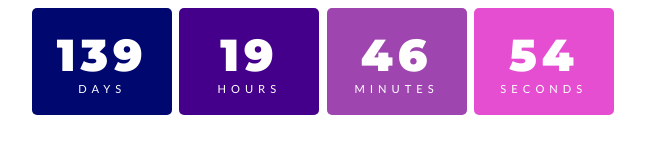
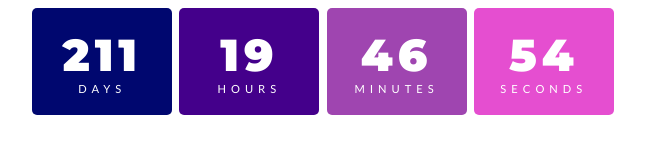
Before and after one commit to boredinpurple/count, a plain HTML site: page index.html in a window 1280 px wide. Shown: the whole page, without its empty margins (317-962 px from the left). Drawn offline with Linux system fonts and the light colour scheme.

Commit message:
Update index.html

```diff
--- a/index.html
+++ b/index.html
@@ -102,7 +102,7 @@ body{
 </body>
 <script>
     const year = new Date().getFullYear();
-const myDate = new Date('June 12, 2021 00:00:00');
+const myDate = new Date('August 23, 2021 00:00:00');
 console.log(myDate);
 
 // countdown
```
